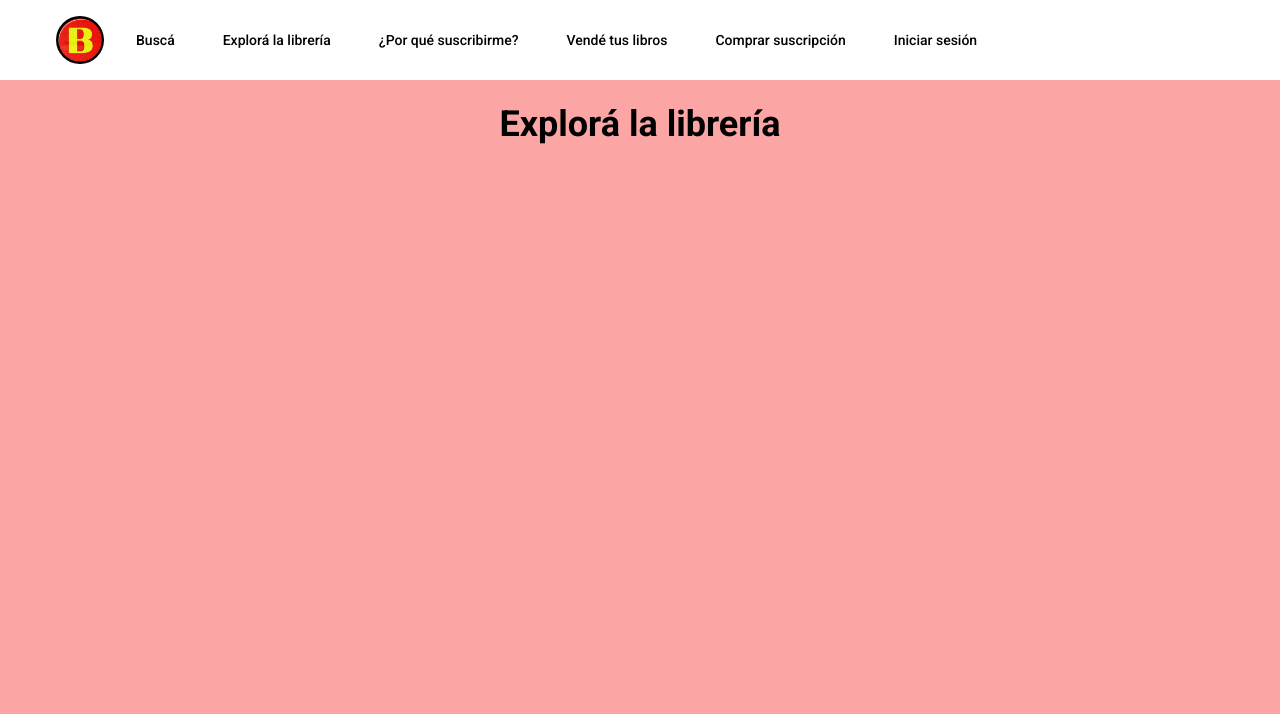
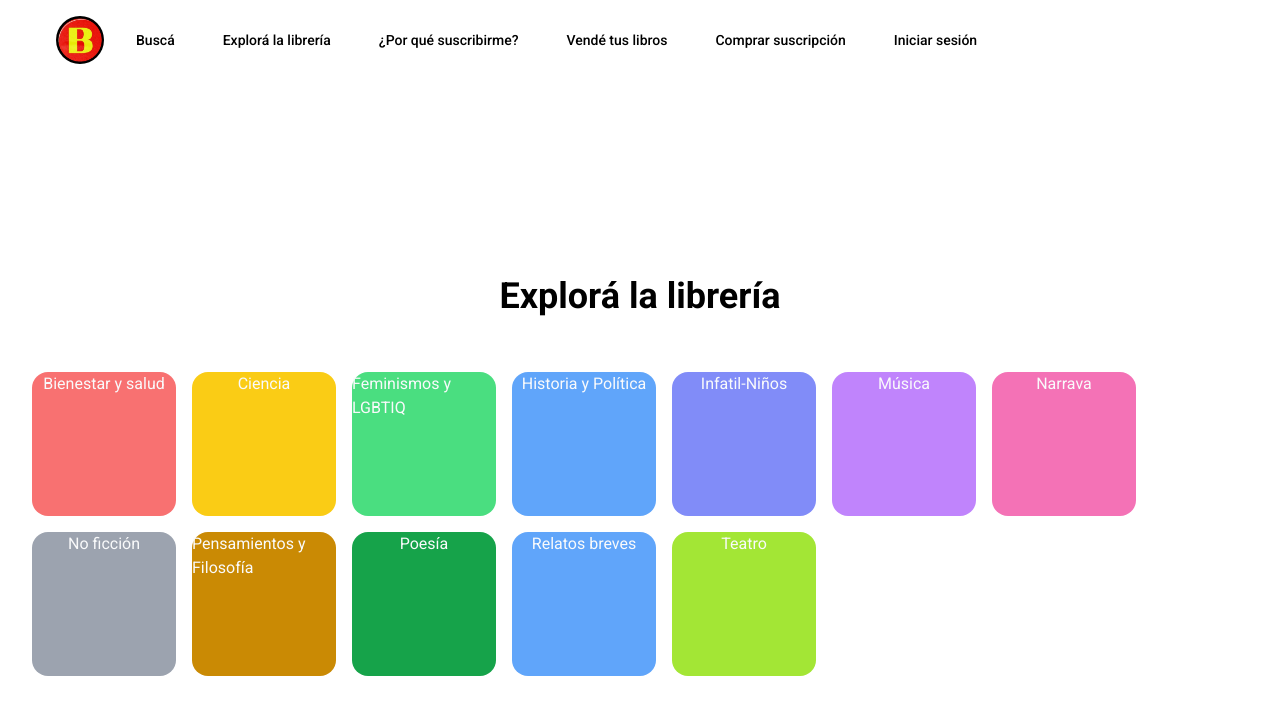
Before and after one commit to bookbuster-ar/web-app-front, a React (Vite) app: page /home/library in a window 1280 px wide. Shown: the top 714 px of the page. Built offline with nearby package versions, Linux system fonts and the light colour scheme.

Commit message:
Agregamos estilos básicos

```diff
--- a/src/components/Authentication/AuthEmail.jsx
+++ b/src/components/Authentication/AuthEmail.jsx
@@ -25,7 +25,7 @@ const SignInWithEmail = () => {
   };
 
   return (
-    <form onSubmit={handlerSubmit}>
+    <form onSubmit={handlerSubmit} className='flex flex-col'>
       <input
         type='email'
         value={email}
@@ -40,7 +40,7 @@ const SignInWithEmail = () => {
         placeholder='Contraseña'
         required
       />
-      <button type='submit'>Inicia sesión con correo electrónico</button>
+      <button type='submit'>Inicia sesión</button>
     </form>
   );
 };
--- a/src/components/Authentication/AuthSignUp.jsx
+++ b/src/components/Authentication/AuthSignUp.jsx
@@ -7,21 +7,24 @@ const SignupForm = () => {
   const [password, setPassword] = useState('');
 
   const handleChangeEmail = (event) => {
-    setEmail(event.target.value)
-  }
+    setEmail(event.target.value);
+  };
 
   const handleChangePassword = (event) => {
-    setPassword(event.target.value)
-  }
+    setPassword(event.target.value);
+  };
 
   const handleSubmit = async (event) => {
     event.preventDefault();
 
     try {
-      const userCredential = await createUserWithEmailAndPassword(auth, email, password);
+      const userCredential = await createUserWithEmailAndPassword(
+        auth,
+        email,
+        password
+      );
       const user = userCredential.user;
       console.log(user);
-
     } catch (error) {
       const errorCode = error.code;
       const errorMessage = error.message;
@@ -30,22 +33,22 @@ const SignupForm = () => {
   };
 
   return (
-    <form id="signup-form" onSubmit={handleSubmit}>
-      <label htmlFor="signup-email">Email: </label>
+    <form id='signup-form' onSubmit={handleSubmit} className='flex flex-col'>
+      <label htmlFor='signup-email'>Email: </label>
       <input
-        type="email"
-        id="signup-email"
+        type='email'
+        id='signup-email'
         value={email}
         onChange={handleChangeEmail}
       />
-      <label htmlFor="signup-password">Password: </label>
+      <label htmlFor='signup-password'>Password: </label>
       <input
-        type="password"
-        id="signup-password"
+        type='password'
+        id='signup-password'
         value={password}
         onChange={handleChangePassword}
       />
-      <button type="submit">Sign Up</button>
+      <button type='submit'>Sign Up</button>
     </form>
   );
 };
--- a/src/components/LogInAndSignIn.jsx
+++ b/src/components/LogInAndSignIn.jsx
@@ -4,13 +4,15 @@ import SignupForm from './authentication/AuthSignUp';
 
 const LogInAndSignIn = () => {
   return (
-    <div>
-      <p>Inicia sesion con Email</p>
-      <SignInWithEmail />
-      <p>Registrate</p>
-      <SignupForm />
-      <p>Inicia sesion con google</p>
-      <SignInWithGoogle />
+    <div className='flex flex-col justify-content items-center m-3'>
+      <div className='flex flex-col justify-content items-center w-96 h-96 bg-gray-100 p-6 m-1'>
+        <p>Inicia sesion con correo electrónico</p>
+        <SignInWithEmail />
+        <p>Registrate</p>
+        <SignupForm />
+        <p>Inicia sesion con google</p>
+        <SignInWithGoogle />
+      </div>
     </div>
   );
 };
--- a/src/components/SearchBar.jsx
+++ b/src/components/SearchBar.jsx
@@ -1,18 +1,53 @@
+import React, { useState } from 'react';
 import axios from 'axios';
 
 const SearchBar = () => {
+  const [inputValue, setInputValue] = useState('');
+
   const handlerSearch = () => {
     alert('Simulamos que se busca algo mi rey');
   };
 
   return (
     <div className='space-x-2 flex items-center ml-15'>
+      <svg
+        xmlns='http://www.w3.org/2000/svg'
+        fill='none'
+        viewBox='0 0 24 24'
+        stroke-width='1.5'
+        stroke='currentColor'
+        className='w-6 h-6'
+      >
+        <path
+          stroke-linecap='round'
+          stroke-linejoin='round'
+          d='M21 21l-5.197-5.197m0 0A7.5 7.5 0 105.196 5.196a7.5 7.5 0 0010.607 10.607z'
+        />
+      </svg>
       <input
         type='text'
-        placeholder='Buscá tu próximo libro'
-        className='text-black text-base rounded-md pl-2 w-72 bg-transparent border outline-none'
+        placeholder='Buscá tu libro o autor aquí..'
+        value={inputValue}
+        onChange={(e) => setInputValue(e.target.value)}
+        className='text-black text-base rounded-md pl-2 w-96 p-2  bg-transparent border outline-none'
       />
-      <button onClick={handlerSearch}>Buscar</button>
+      {inputValue && (
+        <svg
+          onClick={() => setInputValue('')}
+          xmlns='http://www.w3.org/2000/svg'
+          fill='none'
+          viewBox='0 0 24 24'
+          stroke-width='1.5'
+          stroke='currentColor'
+          class='w-6 h-6'
+        >
+          <path
+            stroke-linecap='round'
+            stroke-linejoin='round'
+            d='M6 18L18 6M6 6l12 12'
+          />
+        </svg>
+      )}
     </div>
   );
 };
--- a/src/views/Library.jsx
+++ b/src/views/Library.jsx
@@ -1,7 +1,46 @@
+const genres = [
+  'Bienestar y salud',
+  'Ciencia',
+  'Feminismos y LGBTIQ',
+  'Historia y Política',
+  'Infatil-Niños',
+  'Música',
+  'Narrava',
+  'No ficción',
+  'Pensamientos y Filosofía',
+  'Poesía',
+  'Relatos breves',
+  'Teatro',
+];
+
+const colorClasses = {
+  0: 'bg-red-400',
+  1: 'bg-yellow-400',
+  2: 'bg-green-400',
+  3: 'bg-blue-400',
+  4: 'bg-indigo-400',
+  5: 'bg-purple-400',
+  6: 'bg-pink-400',
+  7: 'bg-gray-400',
+  8: 'bg-yellow-600',
+  9: 'bg-green-600',
+  10: 'bg-blue-400',
+  11: 'bg-lime-400',
+};
+
 const Library = () => {
   return (
-    <div className='bg-red-300 h-screen flex justify-center space-y-12'>
+    <div className='bg-white h-screen flex flex-col items-center justify-center '>
       <h1 className='font-bold text-4xl m-6'>Explorá la librería</h1>
+      <div className='flex flex-row flex-wrap m-6'>
+        {genres.map((genre, index) => (
+          <div
+            className={`w-36 h-36 ${colorClasses[index]} m-2 rounded-2xl flex justify-center text-gray-50 cursor-pointer`}
+          >
+            {genre}
+          </div>
+        ))}
+      </div>
     </div>
   );
 };
--- a/src/views/Search.jsx
+++ b/src/views/Search.jsx
@@ -17,9 +17,16 @@ const genres = [
 
 const Search = () => {
   return (
-    <div className='bg-white h-screen flex justify-center space-y-12'>
+    <div className='bg-white h-screen flex flex-col items-center space-y-12'>
       <div>
         <SearchBar />
+      </div>
+      <div className='flex flex-col align-items'>
+        {genres.map((genre) => (
+          <div className='text-black text-base rounded-md pl-2 w-96 bg-transparent flex justify-center border outline-none m-1 p-2 hover:border-blue-600 hover:text-blue-600 cursor-pointer'>
+            {genre}
+          </div>
+        ))}
       </div>
     </div>
   );
```
